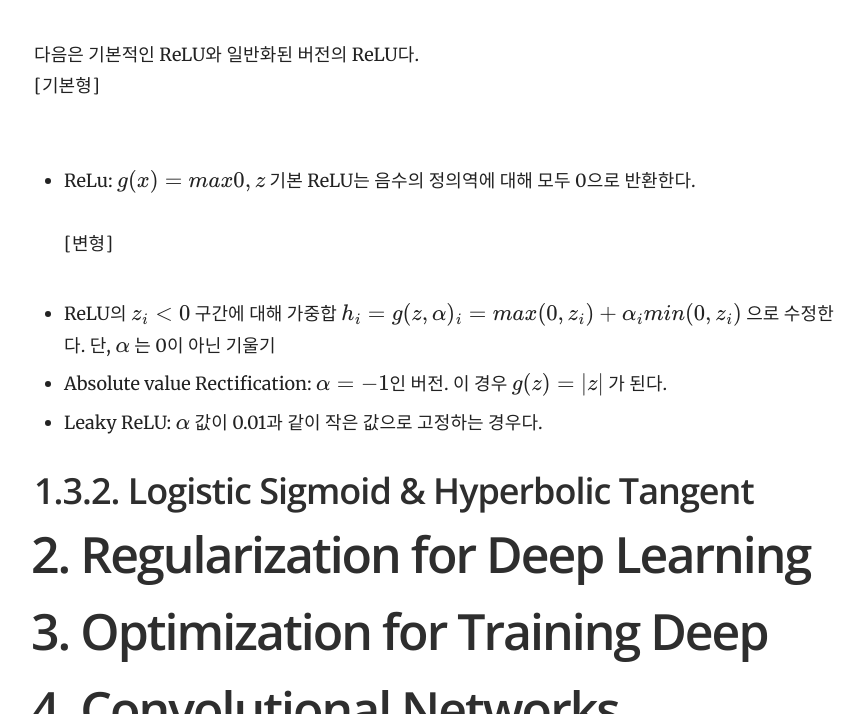
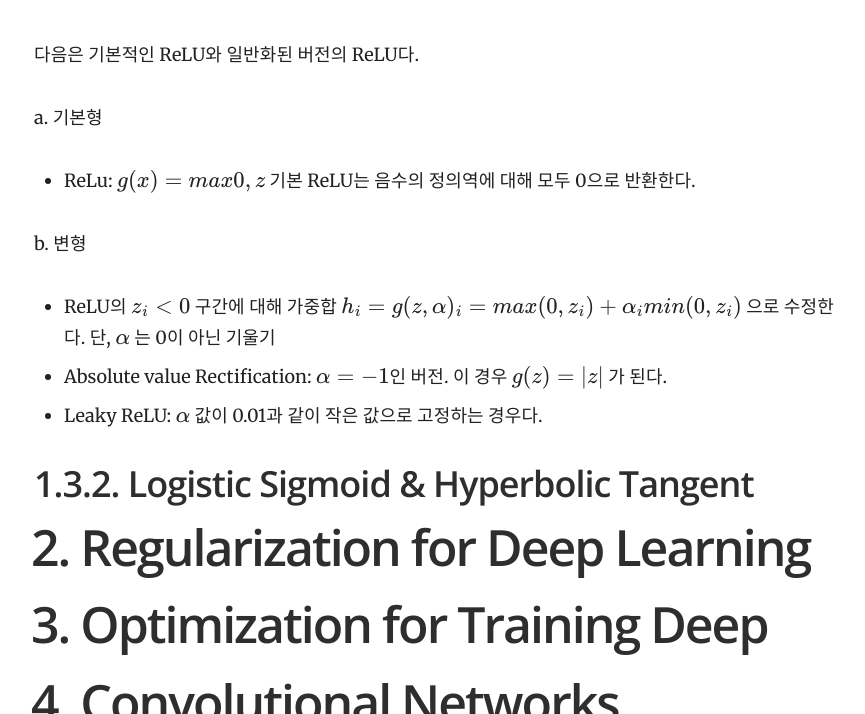
Before and after one commit to yrk3434/yrk3434.github.io, a Jekyll site: the page built from _docs/Theory/Deep Learning Overview.md, in a window 1280 px wide and 900 px high, scrolled down 6424 px, cut to the strip 186-900 px from the top of the window. Shown: the whole strip, without its empty margins (356-1221 px from the left). Built offline with Jekyll 4.4.1, drawn with Linux system fonts in a browser that asks for light colours; formulas are drawn with MathJax 3.

Commit message:
Update Deep Learning Overview.md

```diff
--- a/_docs/Theory/Deep Learning Overview.md
+++ b/_docs/Theory/Deep Learning Overview.md
@@ -137,10 +137,11 @@ $ h = g(W^T x+b) $   <br/>
 
 <br/>
 다음은 기본적인 ReLU와 일반화된 버전의 ReLU다. <br/>
-[기본형] <br/> <br/>
+
+a. 기본형
 - ReLu: $ g(x) = max{0,z} $ 기본 ReLU는 음수의 정의역에 대해 모두 0으로 반환한다. <br/>
-<br/>
-[변형] <br/> <br/>
+
+b. 변형 <br/>
 - ReLU의 $ z_i<0 $ 구간에 대해 가중합 $ h_i = g(z, \alpha)_i = max(0,z_i) + \alpha_i min(0, z_i) $ 으로 수정한다. 단, $ \alpha $ 는  0이 아닌 기울기   <br/>
 - Absolute value Rectification: $ \alpha=-1 $인 버전. 이 경우 $ g(z) =  \lvert z  \lvert $ 가 된다.  <br/>
 - Leaky ReLU: $ \alpha $ 값이 0.01과 같이 작은 값으로 고정하는 경우다.  <br/>
```
